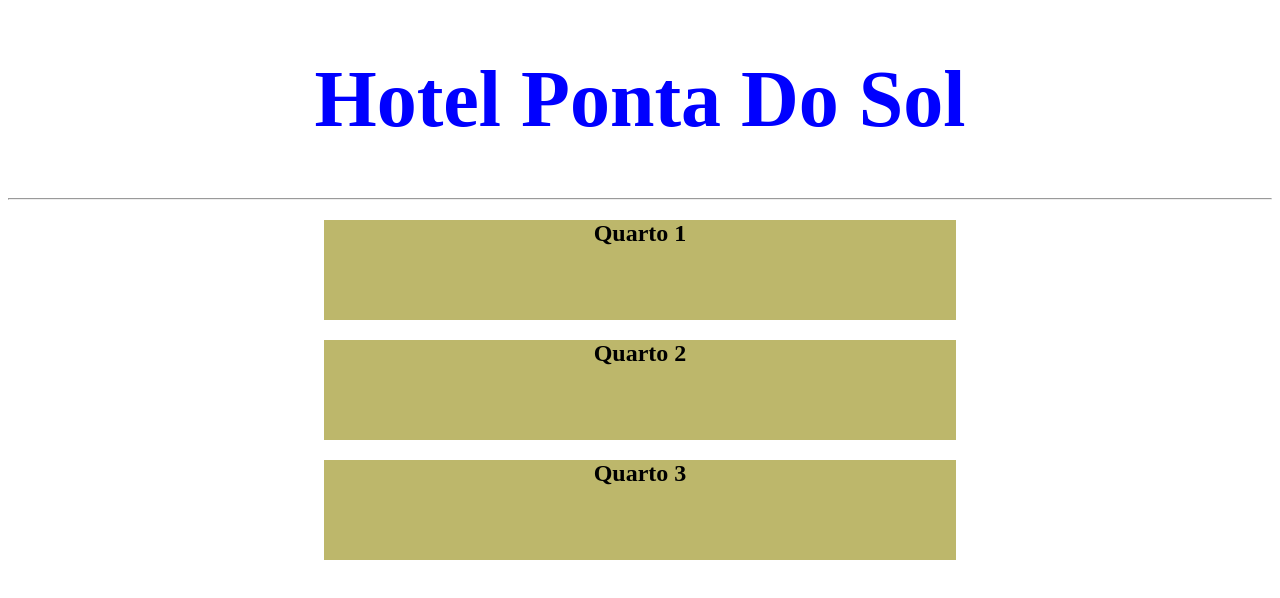
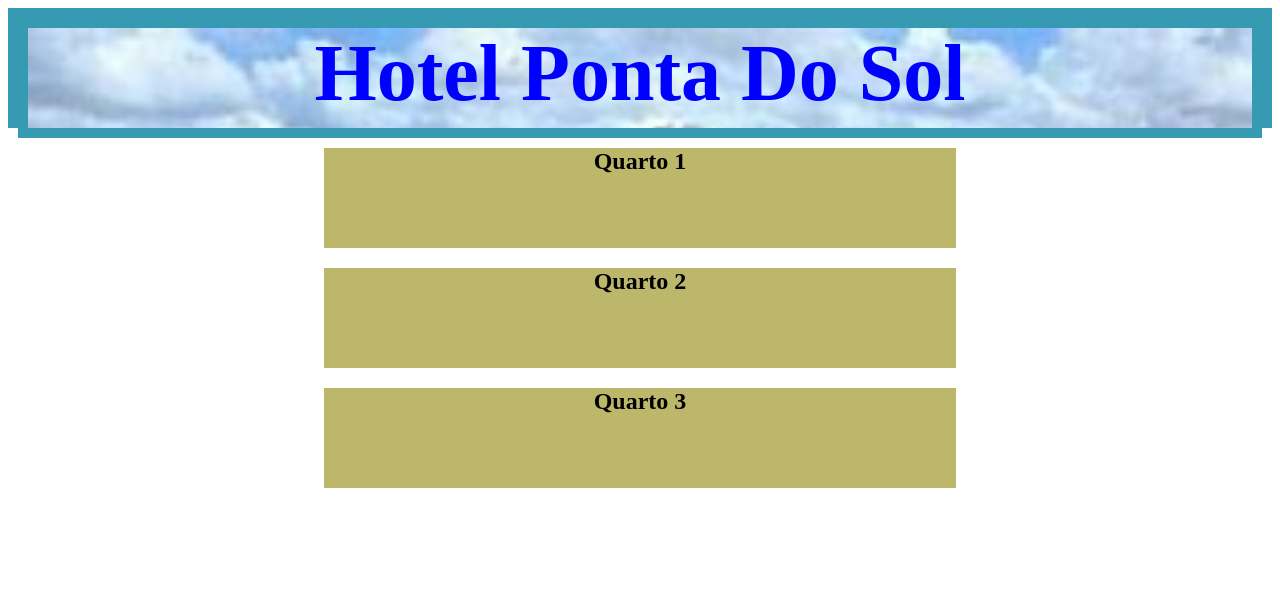
Before and after one commit to CaioRibeiro27/Site-Hotel, a plain HTML site: page index.html in a window 1280 px wide. Drawn offline with Linux system fonts and the light colour scheme.

Commit message:
second commit

```diff
--- a/index.html
+++ b/index.html
@@ -10,7 +10,6 @@
     <div class="title">
         <h1 class="title">Hotel Ponta Do Sol</h1>
     </div>
-    <hr>
     <div class="quarto">
         <h2>Quarto 1</h2>
     </div>
--- a/style.css
+++ b/style.css
@@ -6,11 +6,17 @@ body{
     text-align: center;
     color: blue;
     font-size: 80px;
+    background-image: url(./imagens/praia.jpeg);
+    background-repeat: no-repeat;
+    background-position: top center;
+    background-size: cover;
+    height: 100px;
+    margin-top: 0;
+    border: solid 10px rgb(54, 154, 179)
 }
 
 #title{
-    background-color:aquamarine;
-    height: 100px;
+    height: 20px;
 }
 
 #tela{
@@ -21,7 +27,7 @@ body{
 .quarto{
     margin-left: 25%;
     text-align: center;
-    background-color: darkkhaki;
+    background-color: rgb(189, 183, 107);
     height: 100px;
     width: 50%;
 }
```
Also changed, not shown: imagens/praia.jpeg (added).
